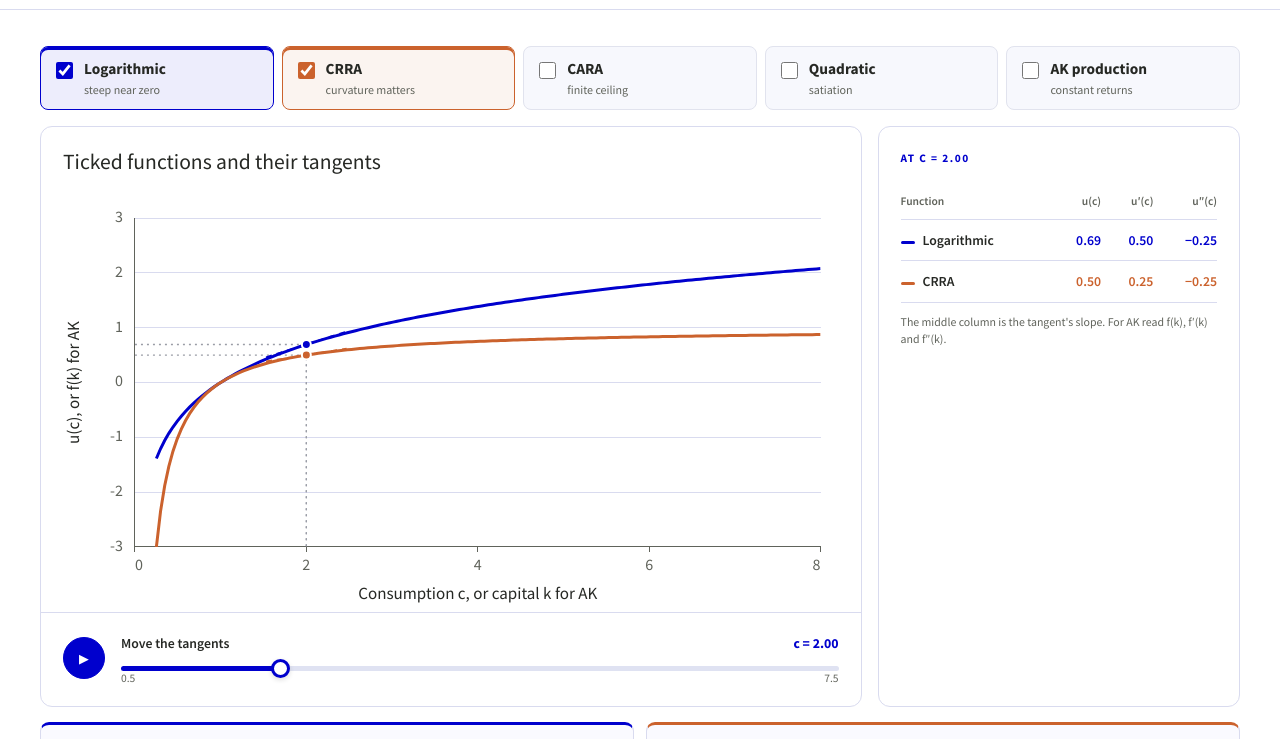
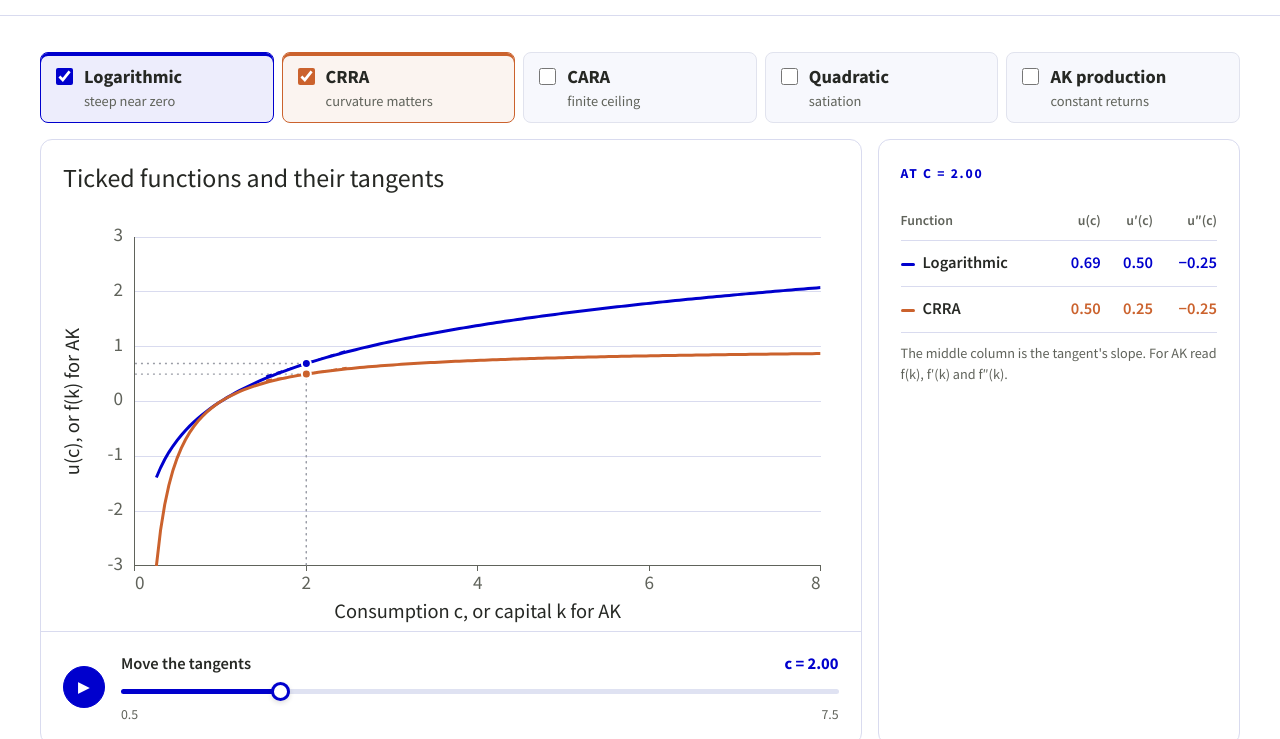
Before and after one commit to adityapolisetty/IB-PhD-Macroeconomics-1, an Astro site: page /utility-functions in a window 1280 px wide. Shown: the part 69-808 px from the top of the page. Built offline with nearby package versions, Linux system fonts and the light colour scheme; Astro itself is replaced by a stand-in of ours.

Commit message:
Site text 20% larger; more space under the sliders
Co-Authored-By: Claude Opus 5.5 (1M context) <noreply@anthropic.com>
Claude-Session: https://claude.ai/code/session_01KKMfmiu6B9jEdHjvYWQyfu

```diff
--- a/src/components/UtilityExplorer.svelte
+++ b/src/components/UtilityExplorer.svelte
@@ -159,7 +159,7 @@
   .pick small { font-size: .75rem; line-height: 1.35; color: var(--muted); margin-top: 4px; }
   .stage-grid { display: grid; grid-template-columns: minmax(0, 1.7fr) minmax(270px, .75fr); gap: 16px; align-items: stretch; }
   .stage-main, .readout { border: 1px solid var(--rule); border-radius: 12px; background: #fff; overflow: hidden; }
-  .chart-frame { --chart-tick-size: 16px; --chart-title-size: 17px; padding: 20px 22px 4px; border-bottom: 1px solid var(--rule); }
+  .chart-frame { --chart-tick-size: 1rem; --chart-title-size: 1.0625rem; padding: 20px 22px 4px; border-bottom: 1px solid var(--rule); }
   .empty-chart { min-height: 350px; display: grid; place-items: center; color: var(--muted); margin: 0; }
   .transport { display: grid; grid-template-columns: 42px 1fr; column-gap: 16px; padding: 18px 22px 20px; align-items: center; }
   .play { grid-row: 1 / 4; width: 42px; height: 42px; border: 1px solid var(--accent); border-radius: 50%; background: var(--accent); color: #fff; font-size: .8rem; display: grid; place-items: center; transition: transform .2s, box-shadow .2s; }
@@ -169,7 +169,7 @@
   input[type='range'] { margin: 11px 0 0; appearance: none; width: 100%; height: 5px; background: linear-gradient(to right, var(--accent) var(--progress), #dfe2f2 var(--progress)); border-radius: 5px; cursor: pointer; }
   input[type='range']::-webkit-slider-thumb { appearance: none; width: 19px; height: 19px; border-radius: 50%; background: #fff; border: 3px solid var(--accent); box-shadow: 0 2px 5px #0002; }
   input[type='range']::-moz-range-thumb { width: 14px; height: 14px; border-radius: 50%; background: #fff; border: 3px solid var(--accent); box-shadow: 0 2px 5px #0002; }
-  .range-ends { display: flex; justify-content: space-between; color: var(--muted); font-size: .72rem; font-variant-numeric: tabular-nums; line-height: 1.3; }
+  .range-ends { margin-top: 12px; display: flex; justify-content: space-between; color: var(--muted); font-size: .72rem; font-variant-numeric: tabular-nums; line-height: 1.3; }
   .parameter-control { margin: 0 22px 20px 80px; padding-top: 15px; border-top: 1px solid var(--rule); }
   .parameter-control label { display: flex; justify-content: space-between; gap: 12px; font-size: .86rem; font-weight: 600; }
   .parameter-control label strong { color: var(--accent); font-variant-numeric: tabular-nums; }
--- a/src/styles/global.css
+++ b/src/styles/global.css
@@ -21,7 +21,7 @@
   --font-heading: var(--font-body);
 }
 * { box-sizing: border-box; }
-html { scroll-behavior: smooth; scroll-padding-top: 110px; }
+html { font-size: 120%; scroll-behavior: smooth; scroll-padding-top: 110px; }
 body { margin: 0; color: var(--ink); background: var(--paper); font: 1.0625rem/1.75 var(--font-body); -webkit-font-smoothing: antialiased; }
 ::selection { background: var(--accent-soft); }
 a { color: inherit; text-decoration-thickness: 1px; text-underline-offset: 4px; }
```
